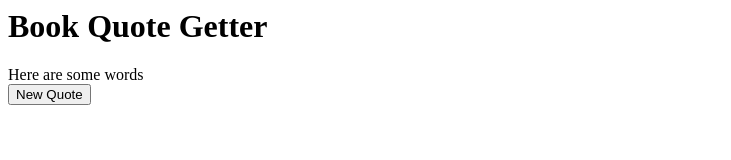
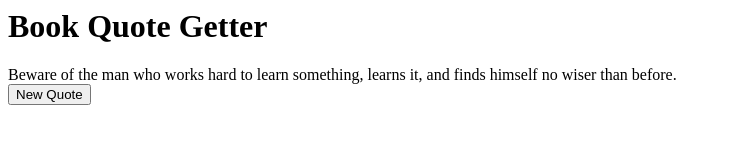
Before and after one commit to lifeinprism/fav-book-quotes, a plain HTML site: page index.html in a window 1280 px wide. Both pictures are taken after a click on the button "New Quote". Shown: the whole page, without its empty margins (0-731 px from the left). Drawn offline with Linux system fonts and the light colour scheme.

Commit message:
added randomizer

```diff
--- a/index.html
+++ b/index.html
@@ -1,6 +1,7 @@
 <html>
   <head>
     <script src="src/quotegetter.js"></script>
+    <script src="src/books.js"></script>
   </head>
   <body>
     <h1>Book Quote Getter</h1>
--- /dev/null
+++ b/src/books.js
@@ -0,0 +1,7 @@
+var quotesAndAuthor = [
+  {quote: 'Mr. and Mrs. Dursley, of number four Privet Drive, were proud to say that they were perfectly normal, thank you very much.', author: 'J.K. Rowling', title: 'Harry Potter and the Sorcerer\'s Stone'},
+  {quote: 'Never trust anything that can think for itself if you can’t see where it keeps its brain.', author: 'J.K. Rowling', title: 'Harry Potter and the Chamber of Secrets'},
+  {quote: 'Beware of the man who works hard to learn something, learns it, and finds himself no wiser than before.', author: 'Kurt Vonnegut', title: 'Cat\'s Cradle'},
+  {quote: 'I believe a strong woman may be stronger than a man, particularly if she happens to have love in her heart. I guess a loving woman is indestructible.', author: 'John Steinbeck', title: 'East of Eden'},
+  {quote: 'Life was such a wheel that no man could stand upon it for long. And it always, at the end, came round to the same place again.', author: 'Stephen King', title: 'The Stand'}
+];
--- a/src/quotegetter.js
+++ b/src/quotegetter.js
@@ -3,7 +3,9 @@ window.onload = function() {
   document.getElementById("quoteButton").onclick = function() {quotes()};
 
   let quotes = function quoteGetter() {
-  	document.getElementById("quoteDiv").innerHTML = 'Here are some words';
+  	let randomBook = Math.floor(Math.random() * quotesAndAuthor.length);
+  	document.getElementById("quoteDiv").innerHTML = quotesAndAuthor[randomBook].quote;
+
+  	console.log(randomBook)
   }
-
 };
```
